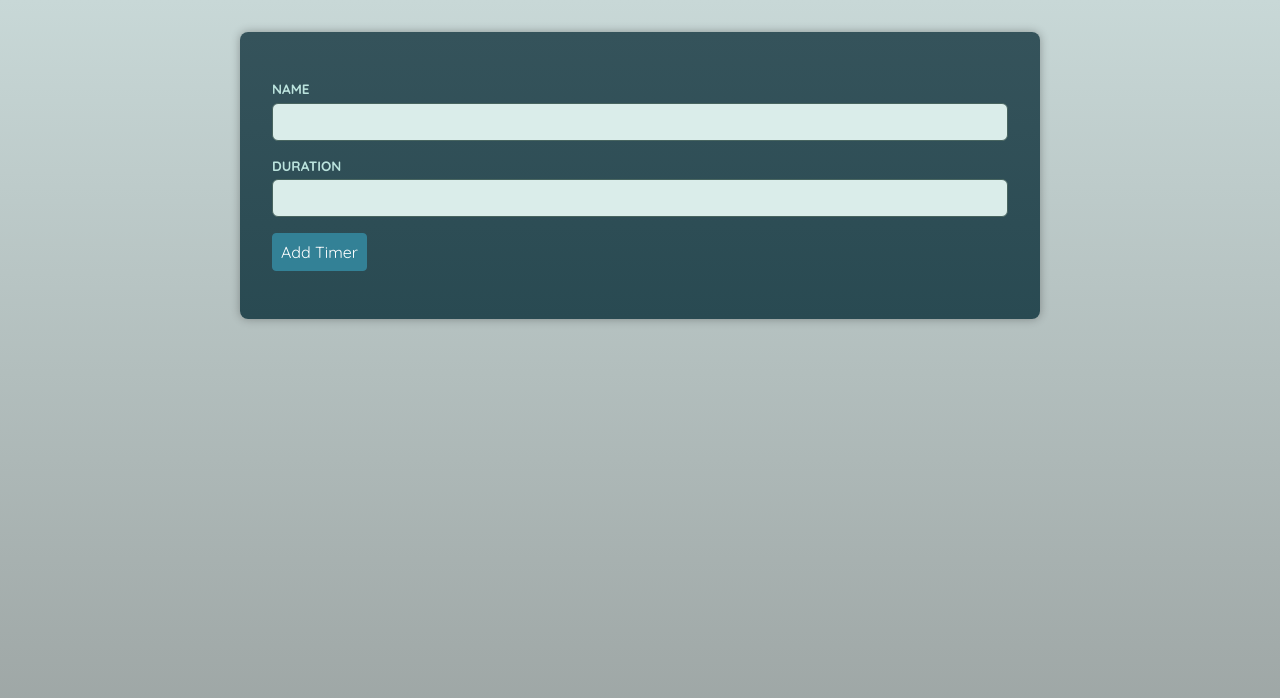
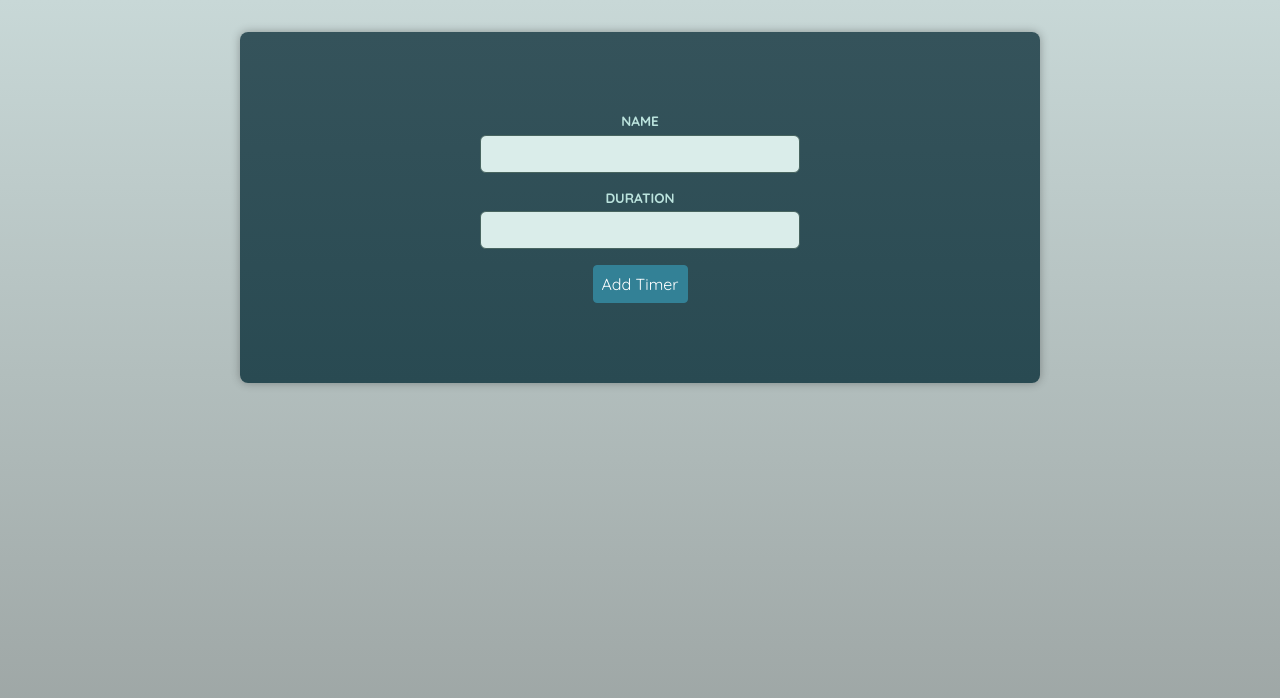
Before and after one commit to rishikesh-negi/timer-app, a React (Vite) app: page / in a window 1280 px wide. Shown: the top 698 px of the page. Built offline with nearby package versions, Linux system fonts and the light colour scheme; a web font is replaced by a local one.

Commit message:
Added the 'id' prop in the component function to apply form styles

```diff
--- a/src/ui/Form.tsx
+++ b/src/ui/Form.tsx
@@ -15,7 +15,7 @@ type FormProps = ComponentPropsWithoutRef<"form"> & {
 };
 
 const Form = forwardRef<FormApi, FormProps>(function (
-  { children, onSave },
+  { children, id, onSave },
   ref,
 ) {
   const formElementRef = useRef<HTMLFormElement>(null);
@@ -32,7 +32,7 @@ const Form = forwardRef<FormApi, FormProps>(function (
   }
 
   return (
-    <form ref={formElementRef} onSubmit={handleSubmit}>
+    <form ref={formElementRef} onSubmit={handleSubmit} id={id}>
       {children}
     </form>
   );
```
